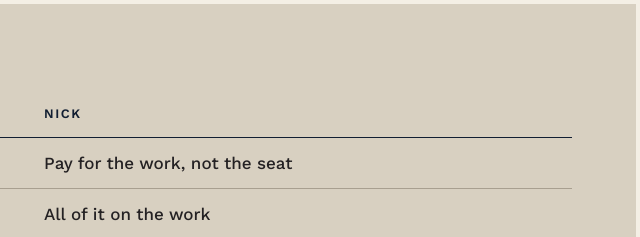
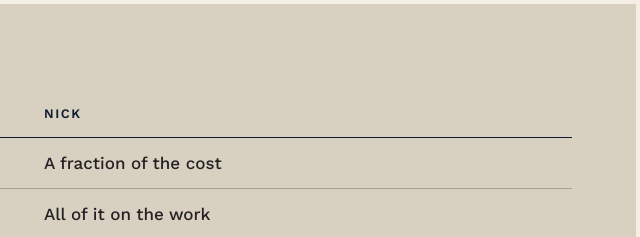
Before and after one commit to nickpagetandco/nickpaget-site, a plain HTML site: page index.html in a window 1280 px wide. Shown: the part 4020-4257 px from the top of the page, 596-1236 px from the left. Drawn offline with nearby package versions, Linux system fonts and the light colour scheme; a web font is replaced by a local one.

Commit message:
Comparison: A fraction of the cost
Co-Authored-By: Claude Opus 5.5 <noreply@anthropic.com>
Claude-Session: https://claude.ai/code/session_01FyubXejQF8UJCFDtuyxMXG

```diff
--- a/index.html
+++ b/index.html
@@ -530,7 +530,7 @@ body[data-view=book]{background:#07080a}body[data-view=book]::after{content:'';p
         <table>
           <thead><tr><th scope="col">Full-time hire</th><th scope="col">Nick</th></tr></thead>
           <tbody>
-            <tr><td>A full salary, every day of the year</td><td>Pay for the work, not the seat</td></tr>
+            <tr><td>A full salary, every day of the year</td><td>A fraction of the cost</td></tr>
             <tr><td>Half the week in meetings and management</td><td>All of it on the work</td></tr>
             <tr><td>Weeks per round of ideas</td><td>Days</td></tr>
             <tr><td>A team of three to brief</td><td>One person, strategy to execution</td></tr>
```
Also changed, not shown: mammut/index.html (+1 -1 lines), national-bank/index.html (+1 -1 lines), nike/index.html (+1 -1 lines).
